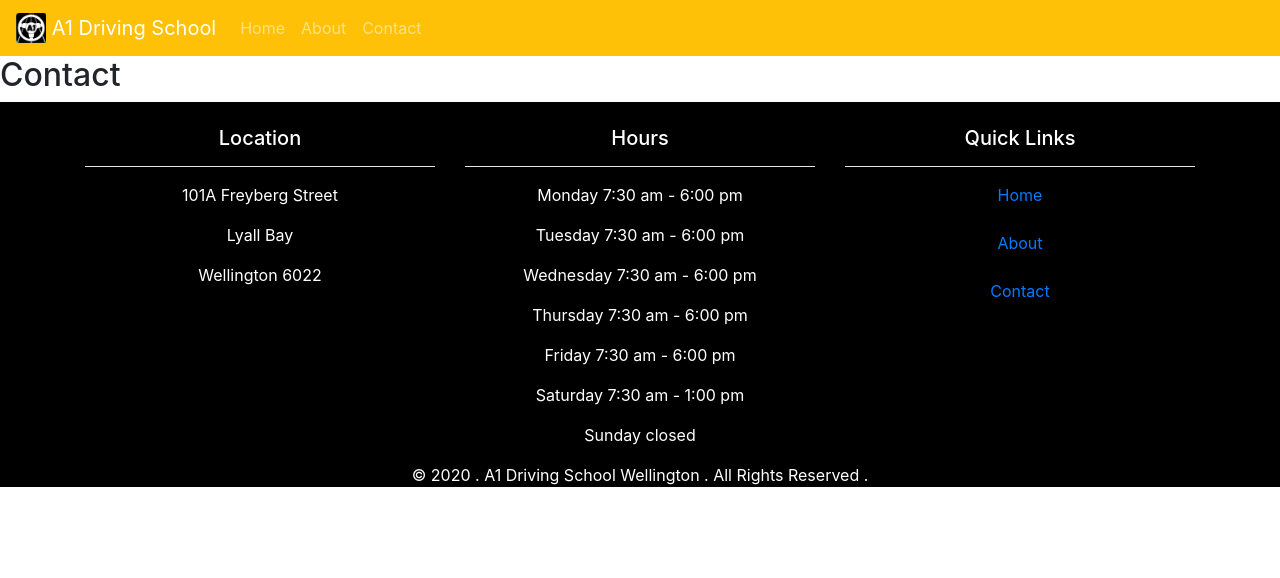
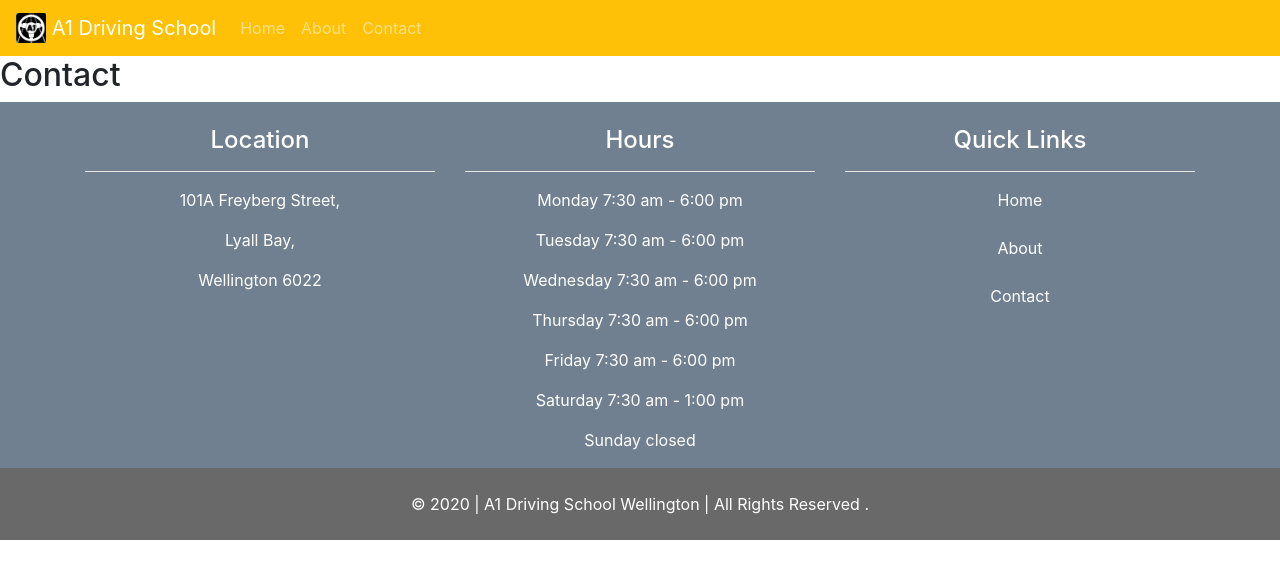
Before and after one commit to Muchengeti/A1-Driving, a React (Create React App) app: page /contact in a window 1280 px wide. Shown: the top 578 px of the page. Built offline with nearby package versions, Linux system fonts and the light colour scheme.

Commit message:
footer design

```diff
--- a/src/components/Footer.js
+++ b/src/components/Footer.js
@@ -7,20 +7,19 @@ import Col from 'react-bootstrap/Col'
 class Footer extends Component {
   render() {
     return (
-        <div className="text-center" style={{backgroundColor:"black", color:"white"}}>
-            {/* <h2>Friendly, helpful assistance with no obligation</h2> */}
+        <div className="text-center" style={{backgroundColor:"slategray", color:"white"}}>
             <br/>
             <Container>
                 <Row>
                 <Col xs={4}>
-                    <h5>Location</h5>
+                    <h4>Location</h4>
                     <hr style={{backgroundColor:"white"}}/>
-                    <p>101A Freyberg Street</p>
-                    <p>Lyall Bay</p>
+                    <p>101A Freyberg Street,</p>
+                    <p>Lyall Bay,</p>
                     <p>Wellington 6022</p>
                 </Col>
                 <Col xs={4}>
-                    <h5>Hours</h5>
+                    <h4>Hours</h4>
                     <hr style={{backgroundColor:"white"}}/>
                     <p>Monday 7:30 am - 6:00 pm</p>
                     <p>Tuesday 7:30 am - 6:00 pm</p>
@@ -31,20 +30,24 @@ class Footer extends Component {
                     <p>Sunday closed</p>
                 </Col>
                 <Col xs={4}>
-                    <h5>Quick Links</h5>
+                    <h4>Quick Links</h4>
                     <hr style={{backgroundColor:"white"}}/>
-                    <a href="/">Home</a>
+                    <a href="/" style={{color:"white"}}>Home</a>
                     <br/>
                     <br/>
-                    <a href="/">About</a>
+                    <a href="/About" style={{color:"white"}}>About</a>
                     <br/>
                     <br/>
-                    <a href="/">Contact</a>
+                    <a href="/Contact" style={{color:"white"}} >Contact</a>
                 </Col>
                 </Row>
-            <p>© 2020 . A1 Driving School Wellington . All Rights Reserved .</p>
             </Container>
+            <div style={{backgroundColor:"dimgray"}}>
+                <br/>
+                <p style={{margin:0}}>© 2020 | A1 Driving School Wellington | All Rights Reserved .</p>
+                <br/>
             </div>
+        </div>
     );
   }
 }
```
